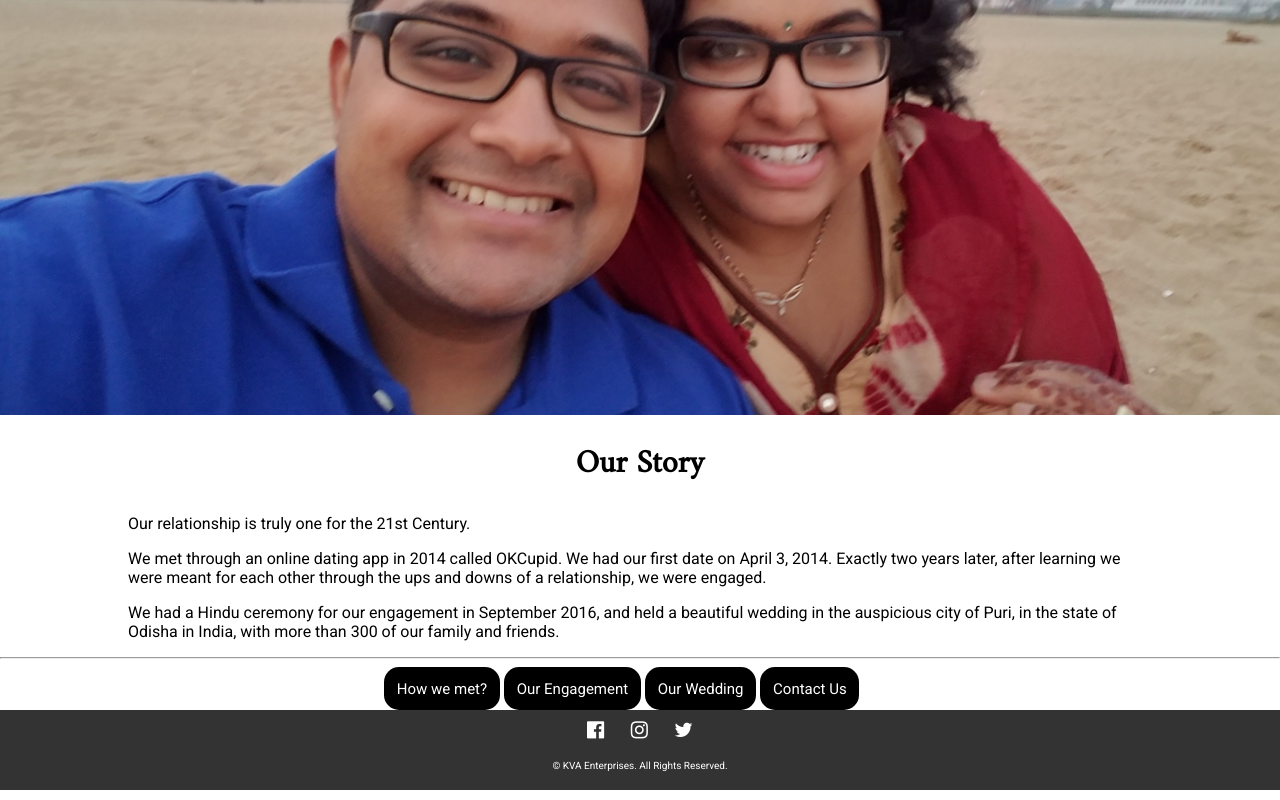
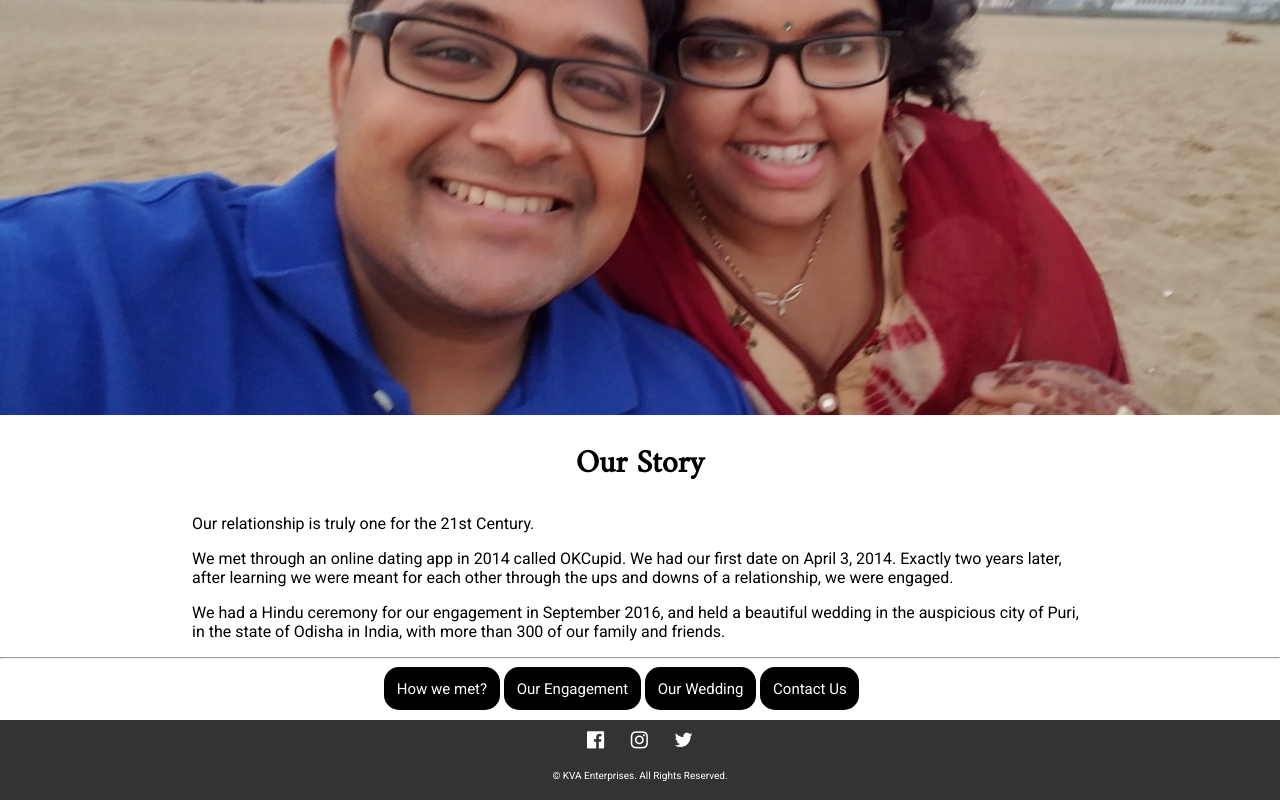
Before and after one commit to gyanshanker/final-project-wedding, a plain HTML site: page index.html in a window 1280 px wide. Shown: the part 350-1150 px from the top of the page. Drawn offline with Linux system fonts and the light colour scheme.

Commit message:
6th push

```diff
--- a/css/styles.css
+++ b/css/styles.css
@@ -132,8 +132,8 @@ div.button {
 /* Containers */
 
 .cat-container {
-    margin-left: 10%;
-    margin-right: 10%;
+    margin-left: 15%;
+    margin-right: 15%;
 }
 
 .cat-pic-block {
@@ -161,6 +161,7 @@ footer {
     color: #fff;
     clear: both;
     font-size: 10px;
+    margin-top: 10px;
 }
 
 .social-media a{
```
